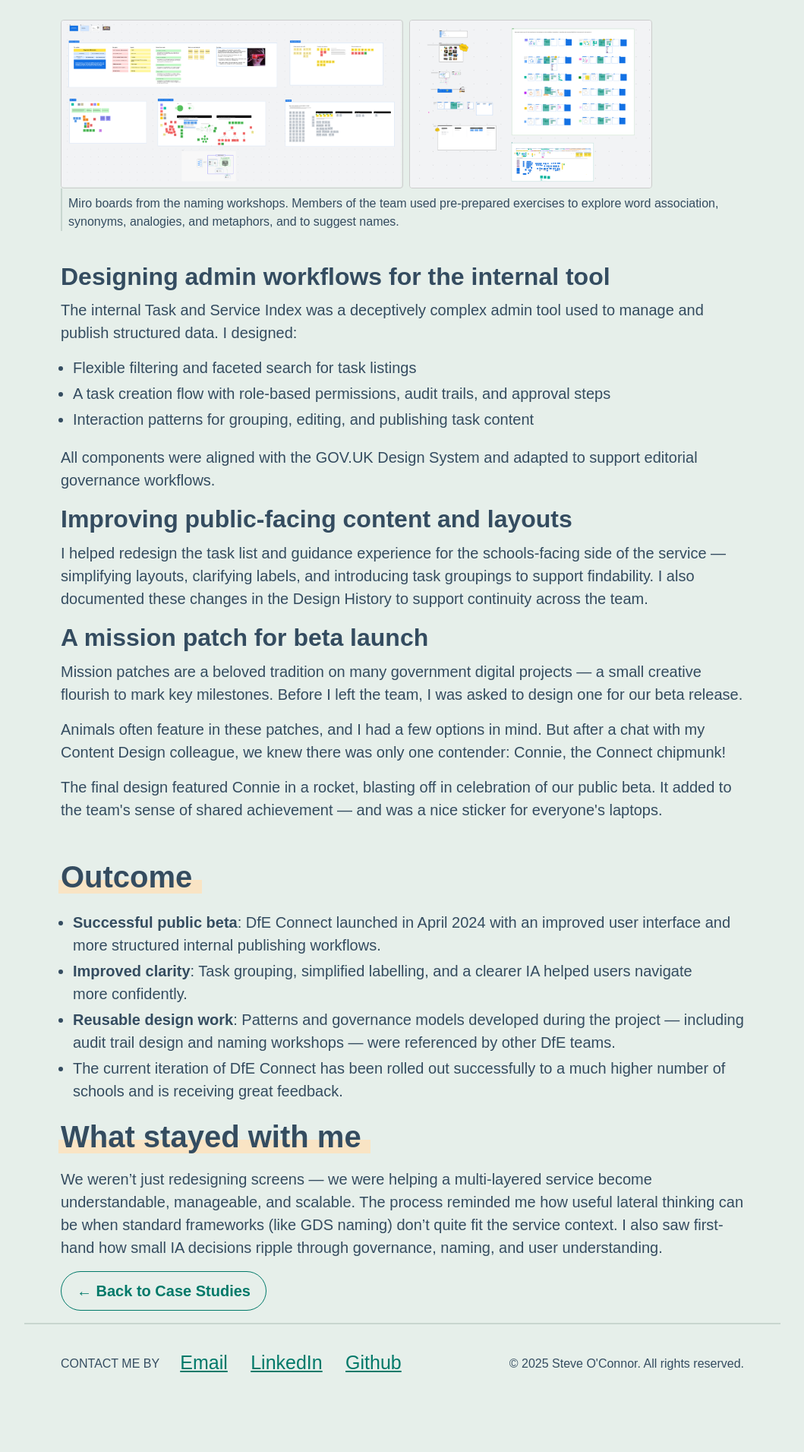
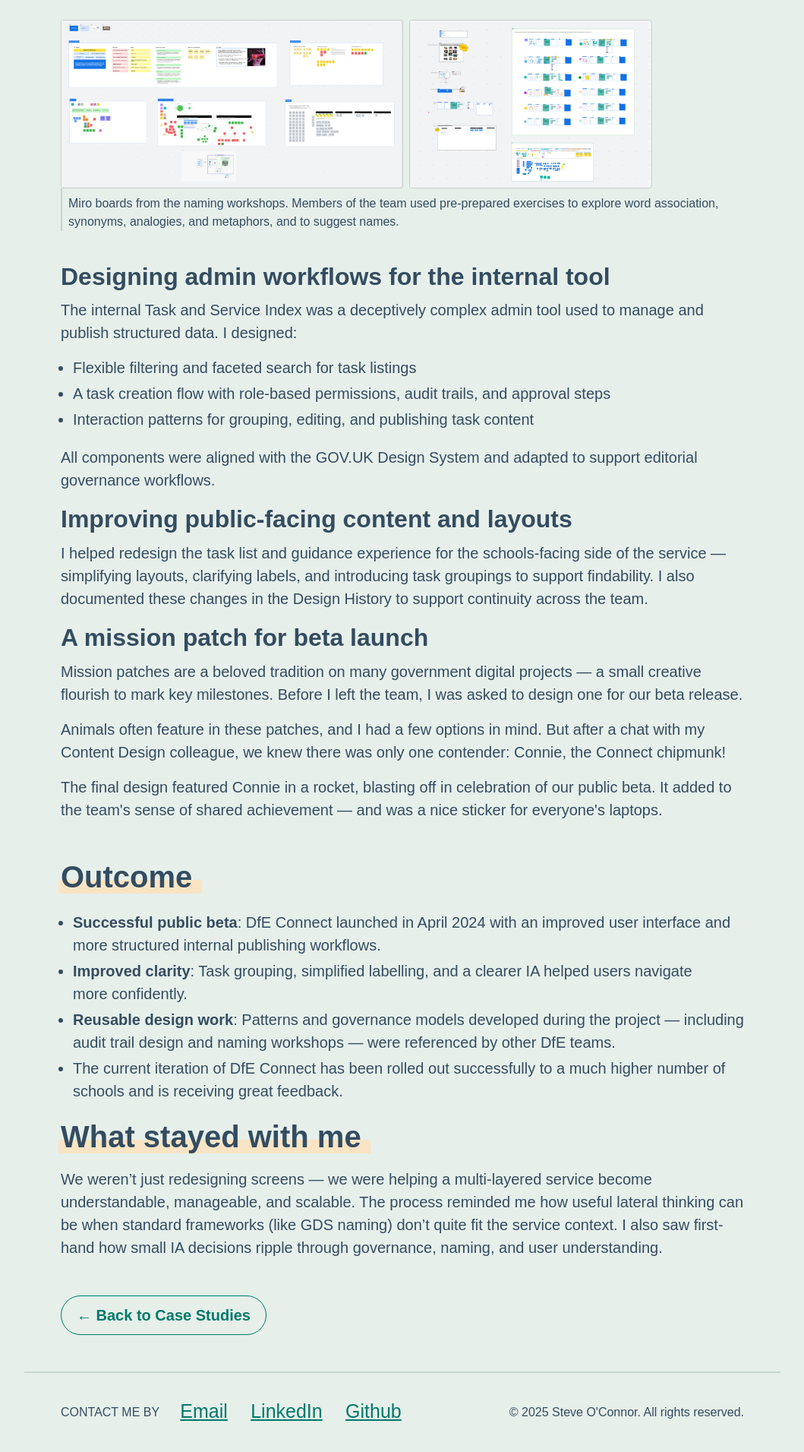
Before and after one commit to steve-oconnor/steve-oconnor.github.io, a Jekyll site: the page built from case-studies/dfe-connect.md, in a window 1280 px wide. Shown: the part 1594-3505 px from the top of the page at 76% size, without its empty margins (110-1169 px from the left). Built offline with Jekyll 4.4.1, drawn with Linux system fonts in a browser that asks for light colours; some web fonts are replaced; before the commit the page ends 3441 px from its top, so only the background shows below that.

Commit message:
Bug fixes in layout

```diff
--- a/case-studies/dfe-connect.md
+++ b/case-studies/dfe-connect.md
@@ -89,6 +89,6 @@ tags:
 
 </article>
 
-<nav aria-label="Page navigation">
+<nav class="page-nav" aria-label="Page navigation">
     <p><a href="/case-studies" class="button--secondary">← Back to Case Studies</a></p>
 </nav>
```
Also changed, not shown: 2 other files.
